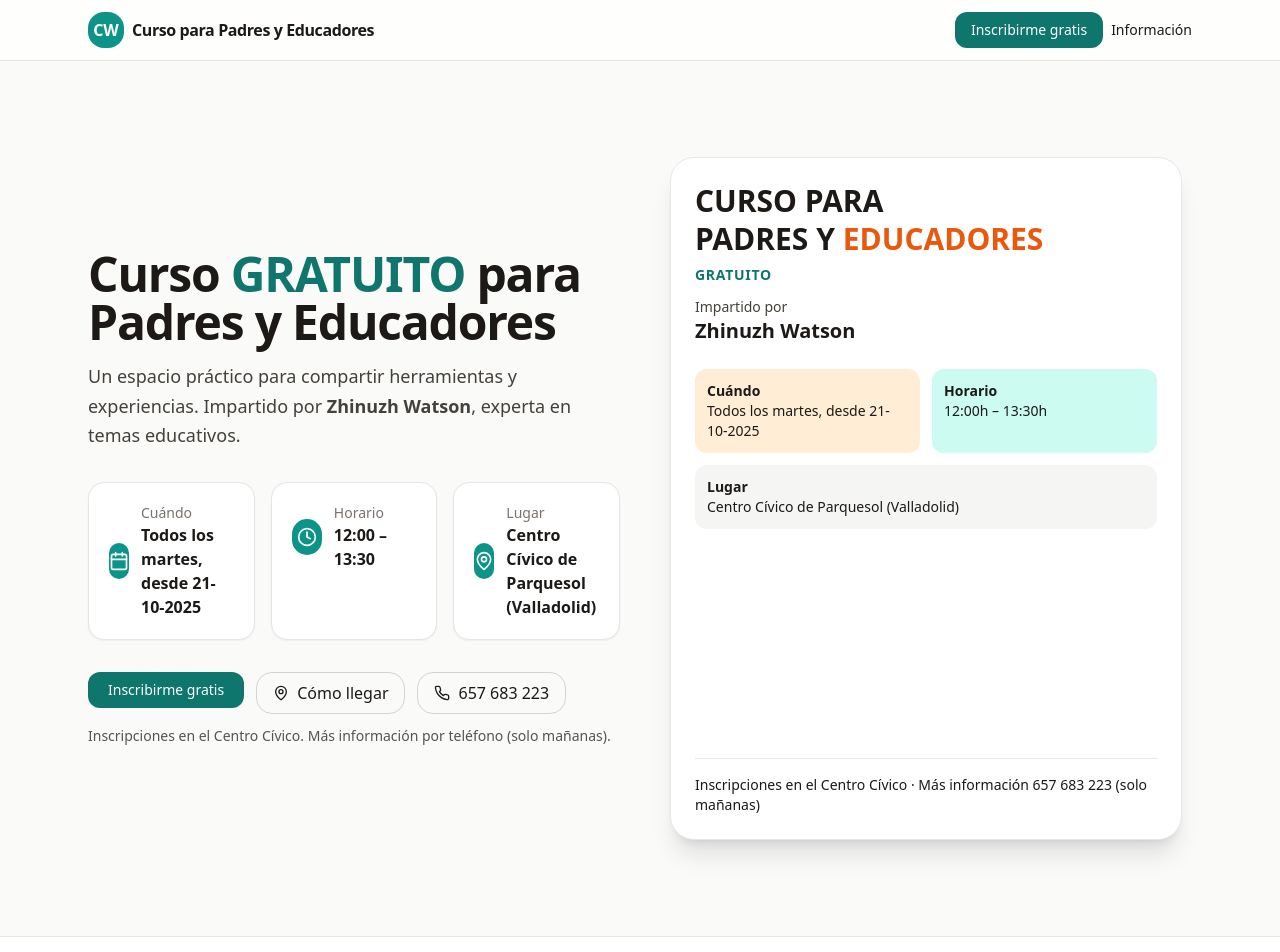
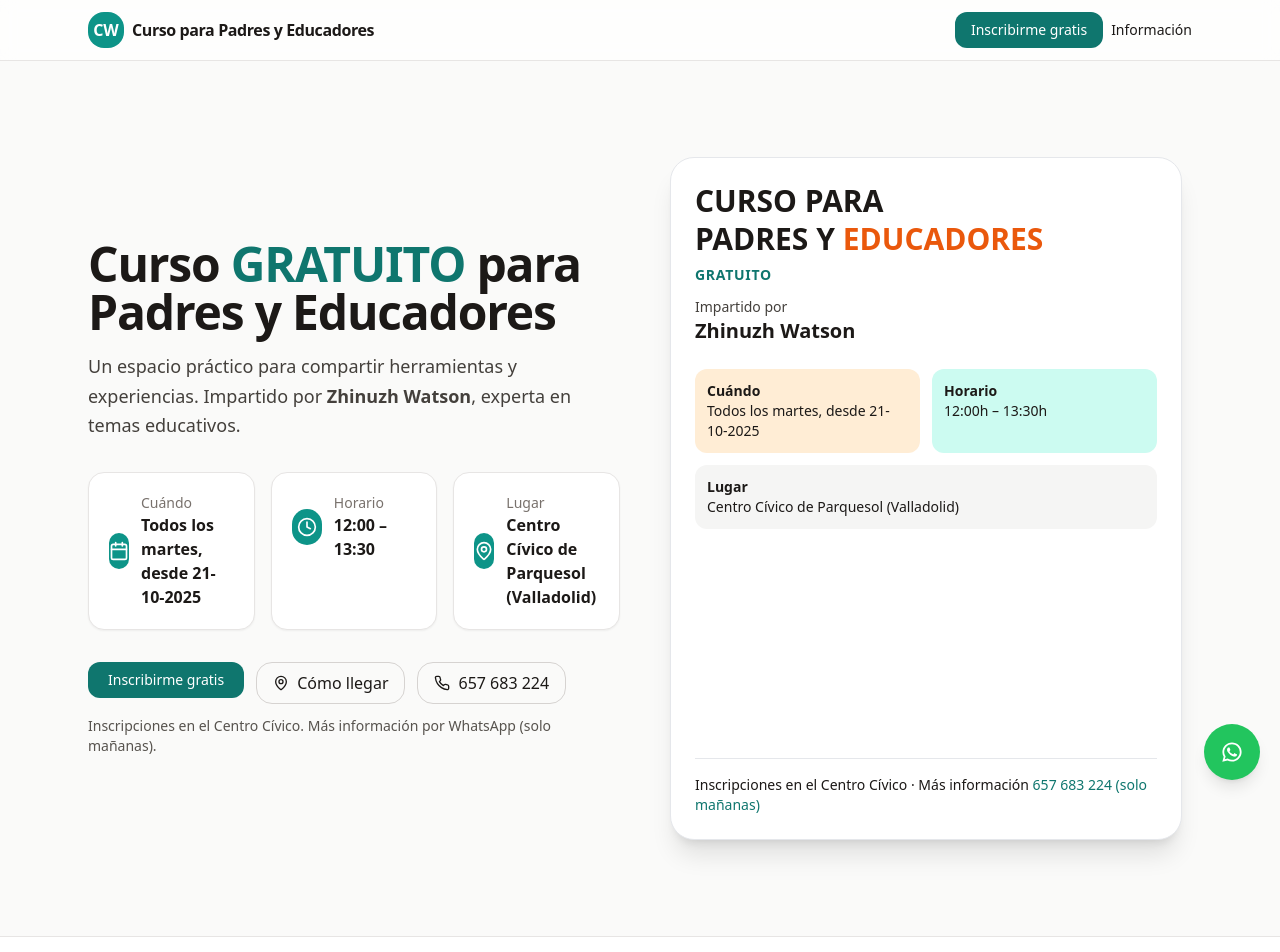
Before and after one commit to watson19/proform, a React (Vite) app: page / in a window 1280 px wide. Shown: the top 952 px of the page. Built offline with nearby package versions, Linux system fonts and the light colour scheme.

Commit message:
Update App.jsx with form submission & whatsapp logo

```diff
--- a/src/App.jsx
+++ b/src/App.jsx
@@ -4,7 +4,13 @@ import { motion } from 'framer-motion'
 import { Card, CardContent } from './ui/card.jsx'
 import { Button } from './ui/button.jsx'
 
-const FORM_ACTION = 'https://formspree.io/f/xldlzlpq' // Linked to Formspree
+const FORM_ACTION = 'https://formspree.io/f/xldlzlpq'
+
+// WhatsApp constants
+const WHATSAPP_NUMBER_INTL = "34657683224";
+const WHATSAPP_VISIBLE = "657 683 224";
+const WHATSAPP_MESSAGE = encodeURIComponent("Hola, tengo interés en apuntarme a este curso en el Centro Cívico. Gracias.");
+const WHATSAPP_LINK = `https://wa.me/${WHATSAPP_NUMBER_INTL}?text=${WHATSAPP_MESSAGE}`;
 
 function InfoCard({ icon: Icon, title, value }) {
   return (
@@ -61,7 +67,12 @@ function PosterMockup() {
               <div>Centro Cívico de Parquesol (Valladolid)</div>
             </div>
           </div>
-          <div className="mt-auto pt-4 border-t text-sm">Inscripciones en el Centro Cívico · Más información 657 683 223 (solo mañanas)</div>
+          <div className="mt-auto pt-4 border-t text-sm">
+            Inscripciones en el Centro Cívico · Más información
+            <a href={WHATSAPP_LINK} target="_blank" rel="noopener noreferrer" className="text-teal-700 hover:underline">
+              {' '}{WHATSAPP_VISIBLE} (solo mañanas)
+            </a>
+          </div>
         </div>
       </div>
     </motion.div>
@@ -73,7 +84,7 @@ export default function App() {
   const [rol, setRol] = useState('')
 
   return (
-    <div className="min-h-screen bg-stone-50 text-stone-900">
+    <div className="min-h-screen bg-stone-50 text-stone-900 relative">
       {/* --- HEADER --- */}
       <header className="sticky top-0 z-50 backdrop-blur border-b border-stone-200 bg-white/70">
         <nav className="mx-auto max-w-6xl px-4 sm:px-6 py-3 flex items-center justify-between">
@@ -117,12 +128,12 @@ export default function App() {
               <a href="#mapa" className="inline-flex items-center gap-2 px-4 py-2 rounded-2xl border border-stone-300 hover:bg-stone-100">
                 <MapPin className="h-4 w-4"/> Cómo llegar
               </a>
-              <a href="tel:+34657683224" className="inline-flex items-center gap-2 px-4 py-2 rounded-2xl border border-stone-300 hover:bg-stone-100">
-                <Phone className="h-4 w-4"/> 657 683 223
+              <a href={WHATSAPP_LINK} target="_blank" rel="noopener noreferrer" className="inline-flex items-center gap-2 px-4 py-2 rounded-2xl border border-stone-300 hover:bg-stone-100">
+                <Phone className="h-4 w-4"/> {WHATSAPP_VISIBLE}
               </a>
             </div>
 
-            <p className="mt-3 text-sm text-stone-600">Inscripciones en el Centro Cívico. Más información por teléfono (solo mañanas).</p>
+            <p className="mt-3 text-sm text-stone-600">Inscripciones en el Centro Cívico. Más información por WhatsApp (solo mañanas).</p>
           </div>
 
           <PosterMockup />
@@ -192,7 +203,9 @@ export default function App() {
 
           <div className="sm:col-span-2 flex items-center gap-3">
             <Button type="submit" className="rounded-2xl px-5">Enviar inscripción</Button>
-            <a href="tel:+34657683224" className="inline-flex items-center gap-2 px-4 py-2 rounded-2xl border border-stone-300 hover:bg-stone-100"><Phone className="h-4 w-4"/> 657 683 223</a>
+            <a href={WHATSAPP_LINK} target="_blank" rel="noopener noreferrer" className="inline-flex items-center gap-2 px-4 py-2 rounded-2xl border border-stone-300 hover:bg-stone-100">
+              <Phone className="h-4 w-4"/> {WHATSAPP_VISIBLE}
+            </a>
             <a href="#" className="inline-flex items-center gap-2 px-4 py-2 rounded-2xl border border-stone-300 hover:bg-stone-100"><Share2 className="h-4 w-4"/> Compartir</a>
           </div>
 
@@ -212,6 +225,25 @@ export default function App() {
           </div>
         </div>
       </footer>
+
+      {/* --- FLOATING WHATSAPP BUTTON --- */}
+<a
+  href={WHATSAPP_LINK}
+  target="_blank"
+  rel="noopener noreferrer"
+  className="fixed bottom-5 right-5 bg-green-500 hover:bg-green-600 text-white rounded-full shadow-lg p-4 flex items-center justify-center z-50"
+  title="Enviar WhatsApp"
+>
+  {/* WhatsApp SVG Logo */}
+  <svg
+    xmlns="http://www.w3.org/2000/svg"
+    viewBox="0 0 32 32"
+    fill="currentColor"
+    className="h-6 w-6"
+  >
+    <path d="M16.001 3.2c-7.077 0-12.8 5.723-12.8 12.8 0 2.258.593 4.464 1.715 6.4l-1.829 6.676 6.851-1.8c1.832 1 3.906 1.524 6.063 1.524h.001c7.077 0 12.8-5.723 12.8-12.8 0-3.417-1.332-6.627-3.754-9.046S19.418 3.2 16.001 3.2zm0 23.2c-1.826 0-3.603-.49-5.155-1.42l-.369-.217-4.065 1.07 1.084-3.96-.239-.384C6.472 20.024 5.6 18.052 5.6 16c0-5.746 4.655-10.4 10.401-10.4 2.776 0 5.386 1.081 7.348 3.043A10.33 10.33 0 0 1 26.4 16c0 5.746-4.654 10.4-10.399 10.4zm5.937-7.8c-.326-.163-1.926-.95-2.225-1.057-.298-.11-.515-.163-.731.163-.217.326-.84 1.057-1.029 1.274-.188.217-.376.244-.702.081-.326-.163-1.376-.505-2.62-1.611-.968-.861-1.622-1.921-1.811-2.247-.188-.326-.02-.502.142-.665.146-.145.326-.376.489-.564.163-.188.217-.326.326-.544.109-.217.054-.407-.027-.57-.081-.163-.731-1.758-1.002-2.414-.263-.63-.53-.545-.731-.555l-.624-.011c-.217 0-.57.081-.869.407-.298.326-1.14 1.113-1.14 2.713 0 1.6 1.168 3.145 1.331 3.362.163.217 2.3 3.52 5.56 4.935.777.335 1.382.535 1.854.684.779.248 1.487.213 2.047.13.625-.093 1.926-.786 2.198-1.545.272-.758.272-1.408.19-1.545-.081-.163-.298-.244-.624-.407z"/>
+  </svg>
+</a>
     </div>
   )
 }
```
